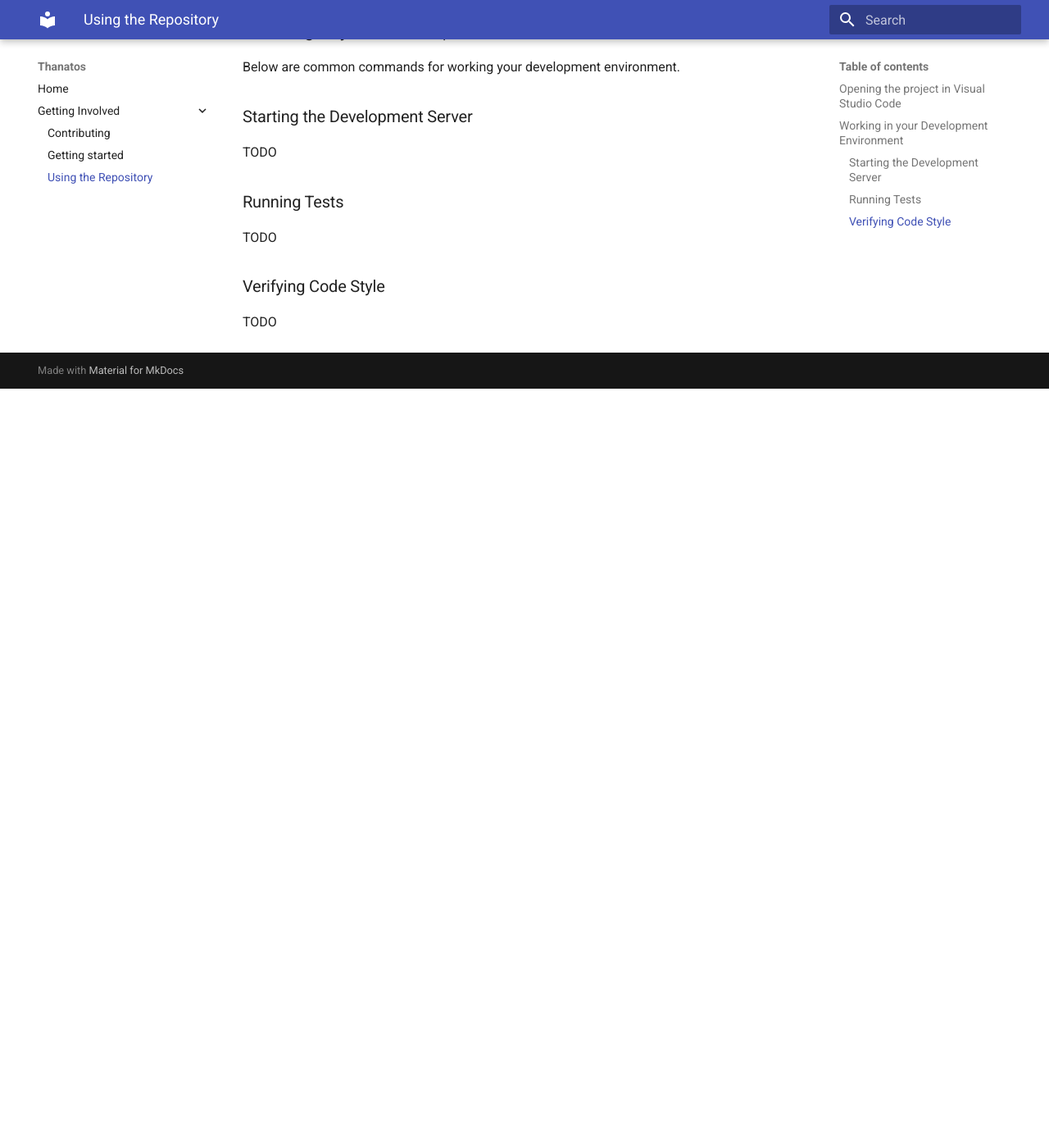
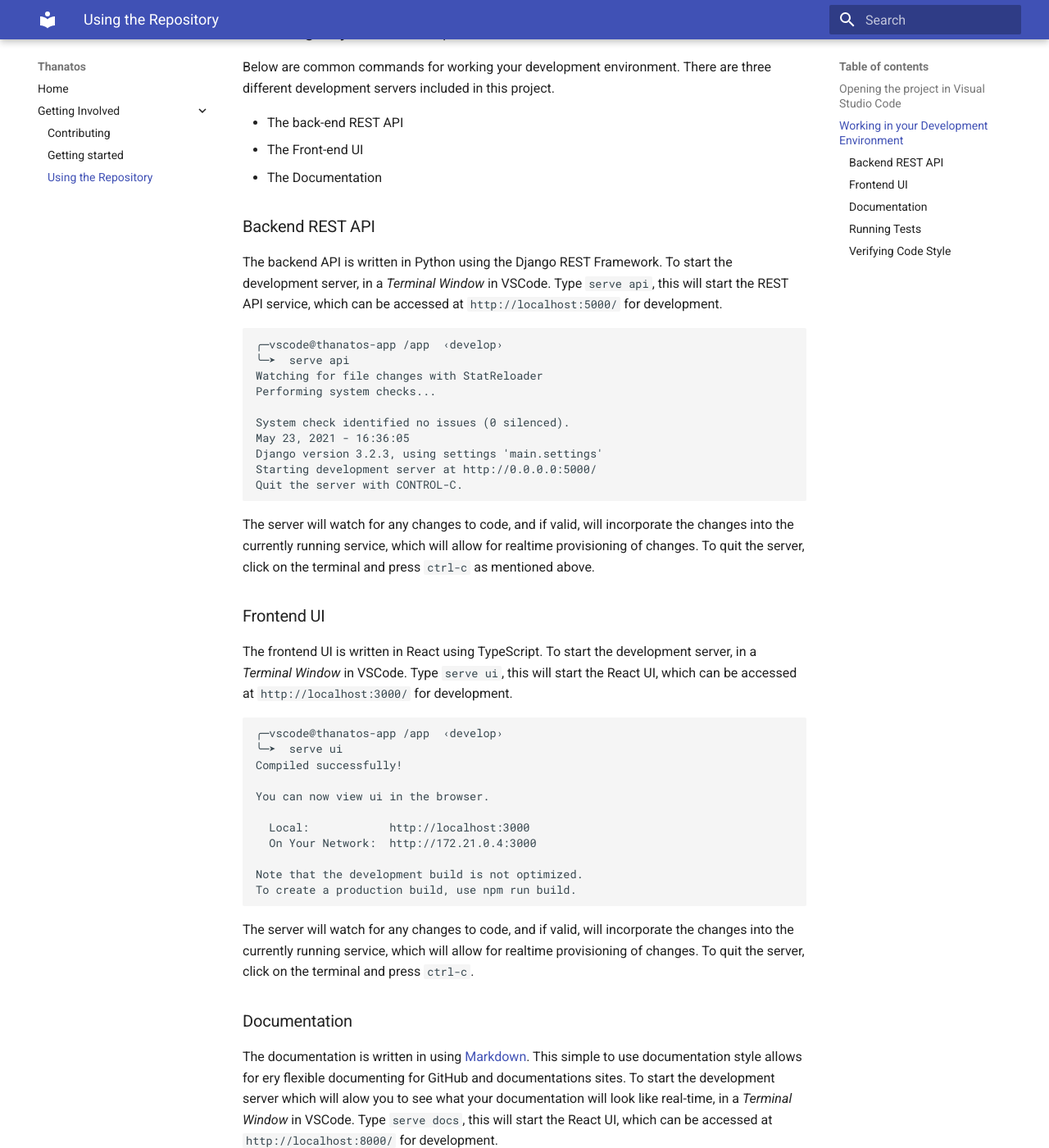
Before and after one commit to psmware-labs/thanatos-ui, an MkDocs documentation site: the page built from docs/contributing/using-the-repo.md, in a window 1280 px wide and 1400 px high, scrolled down 1105 px. Shown: the whole window at 82% size. Built offline with MkDocs 1.6.1 and Material for MkDocs 9.7.7, drawn with Linux system fonts in a browser that asks for light colours; before the commit the page ends 1579 px from its top, so only the background shows below that; some of the changed text lies outside the part shown.

Commit message:
documentation updates

````diff
--- a/docs/contributing/using-the-repo.md
+++ b/docs/contributing/using-the-repo.md
@@ -22,11 +22,87 @@ The container will be fully loaded and ready to use when the icon in the bottom
 
 ## Working in your Development Environment
 
-Below are common commands for working your development environment.
+Below are common commands for working your development environment. There are three different development servers included in this project.
 
-### Starting the Development Server
+* The back-end REST API
+* The Front-end UI
+* The Documentation
 
-TODO
+### Backend REST API
+
+The backend API is written in Python using the Django REST Framework. To start the development server, in a _Terminal Window_ in VSCode. Type `serve api`, this will start the REST API service, which can be accessed at `http://localhost:5000/` for development.
+
+```nohighlight
+╭─vscode@thanatos-app /app  ‹develop›
+╰─➤  serve api
+Watching for file changes with StatReloader
+Performing system checks...
+
+System check identified no issues (0 silenced).
+May 23, 2021 - 16:36:05
+Django version 3.2.3, using settings 'main.settings'
+Starting development server at http://0.0.0.0:5000/
+Quit the server with CONTROL-C.
+```
+
+The server will watch for any changes to code, and if valid, will incorporate the changes into the currently running service, which will allow for realtime provisioning of changes.  To quit the server, click on the terminal and press `ctrl-c` as mentioned above.
+
+### Frontend UI
+
+The frontend UI is written in React using TypeScript. To start the development server, in a _Terminal Window_ in VSCode. Type `serve ui`, this will start the React UI, which can be accessed at `http://localhost:3000/` for development.
+
+```nohighlight
+╭─vscode@thanatos-app /app  ‹develop›
+╰─➤  serve ui
+Compiled successfully!
+
+You can now view ui in the browser.
+
+  Local:            http://localhost:3000
+  On Your Network:  http://172.21.0.4:3000
+
+Note that the development build is not optimized.
+To create a production build, use npm run build.
+```
+
+The server will watch for any changes to code, and if valid, will incorporate the changes into the currently running service, which will allow for realtime provisioning of changes. To quit the server, click on the terminal and press `ctrl-c`.
+
+### Documentation
+
+The documentation is written in using [Markdown](https://www.markdownguide.org). This simple to use documentation style allows for ery flexible documenting for GitHub and documentations sites.  To start the development server which will alow you to see what your documentation will look like real-time, in a _Terminal Window_ in VSCode. Type `serve docs`, this will start the React UI, which can be accessed at `http://localhost:8000/` for development.
+
+```nohighlight
+╭─vscode@thanatos-app /app  ‹develop›
+╰─➤  serve docs                                                                                                                                             127 ↵
+INFO    -  Building documentation...
+WARNING -  Config value: 'dev_addr'. Warning: The use of the IP address '0.0.0.0' suggests a production environment or the use of a proxy to connect to the MkDocs server. However, the MkDocs' server is intended for local development purposes only. Please use a third party production-ready server instead.
+WARNING -  git-committers plugin DISABLED: no git token provided
+INFO    -  MERMAID2  - Initialization arguments: {}
+INFO    -  MERMAID2  - Using javascript library (8.8.0):
+   https://unpkg.com/mermaid@8.8.0/dist/mermaid.min.js
+INFO    -  Cleaning site directory
+FOUND: 0
+FOUND: 0
+FOUND: 0
+FOUND: 0
+INFO    -  Number headings up to level 3.
+INFO    -  Generate a table of contents up to heading level 2.
+INFO    -  Generate a cover page with "default_cover.html.j2".
+INFO    -  Converting <img> alignment(workaround).
+INFO    -  Rendering for PDF.
+INFO    -  Output a PDF to "/tmp/mkdocs_osp18us3/pdf/document.pdf".
+ERROR   -  No anchor #contributing/release-management/: for internal URI reference
+INFO    -  Converting 4 articles to PDF took 1.8s
+INFO    -  Documentation built in 2.61 seconds
+[I 210523 16:44:43 server:335] Serving on http://0.0.0.0:8000
+INFO    -  Serving on http://0.0.0.0:8000
+[I 210523 16:44:43 handlers:62] Start watching changes
+INFO    -  Start watching changes
+[I 210523 16:44:43 handlers:64] Start detecting changes
+INFO    -  Start detecting changes
+```
+
+The server will watch for any changes to code, and if valid, will incorporate the changes into the currently running service, which will allow for realtime provisioning of changes.  To quit the server, click on the terminal and press `ctrl-c`.
 
 ### Running Tests
 
````
